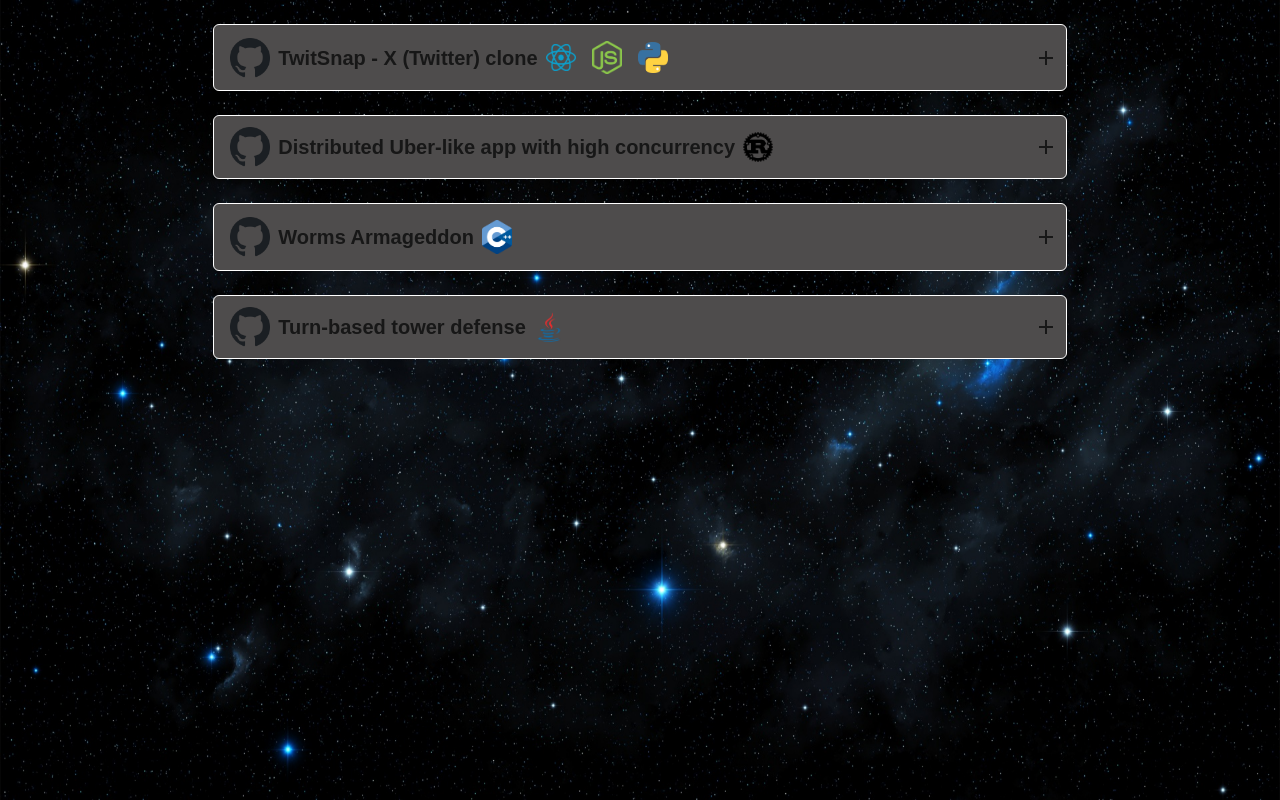
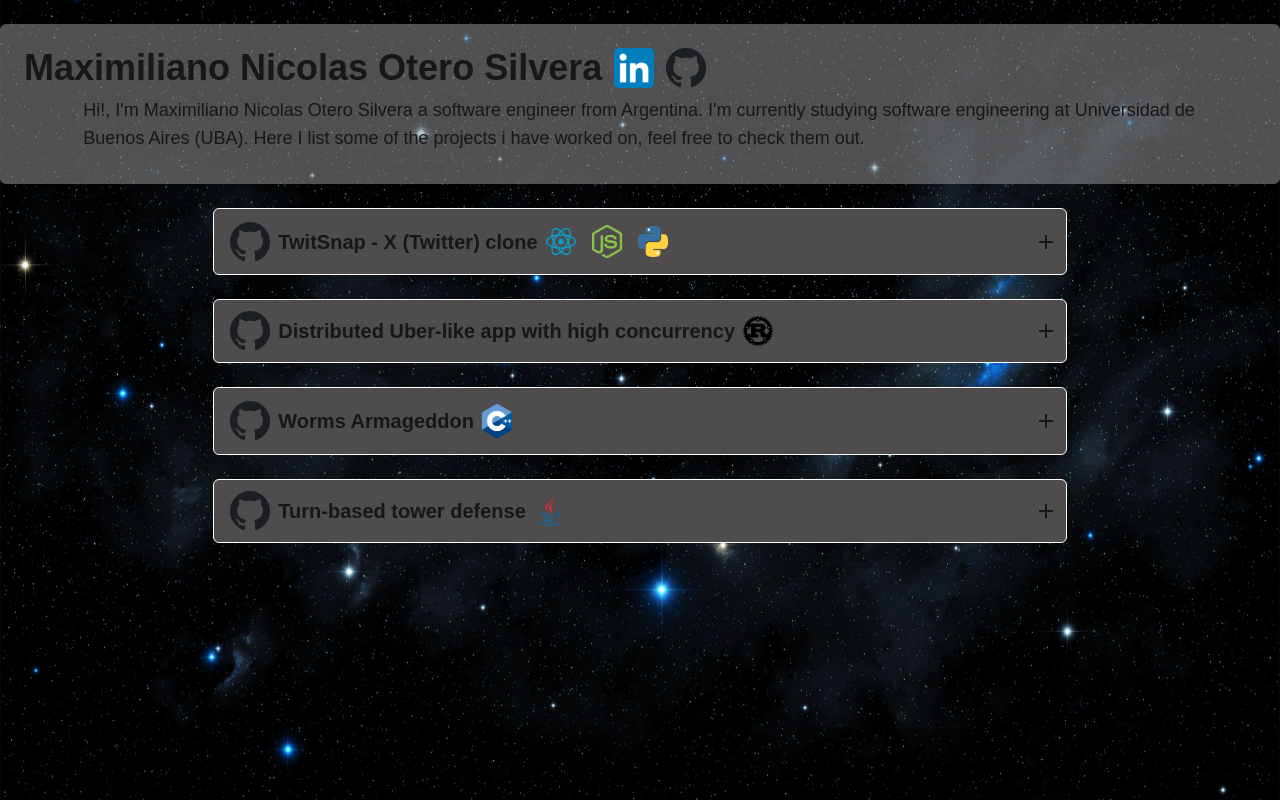
Before and after one commit to MaxiOtero6/web-portfolio, a Next.js app: page / in a window 1280 px wide. Built offline with nearby package versions, Linux system fonts and the light colour scheme.

Commit message:
feat: add about me About me, LinkedIn and Github href

```diff
--- a/src/app/page.tsx
+++ b/src/app/page.tsx
@@ -1,10 +1,54 @@
 import projects from "@/data/projects";
 import ProjectCard from "@/components/projectCard";
+import Image from "next/image";
+import linkedinLogo from "@/assets/images/linkedin.png";
+import githubLogo from "@/assets/images/github.png";
 
 export default function Home() {
+	const linkedinLink =
+		"https://www.linkedin.com/in/maximiliano-nicolas-otero-silvera-b223201b2";
+
+	const githubLink = "https://github.com/MaxiOtero6";
+
+	const aboutMe = `
+		Hi!, I'm Maximiliano Nicolas Otero Silvera a software engineer from Argentina.
+		I'm currently studying software engineering at Universidad de Buenos Aires (UBA).
+		Here I list some of the projects i have worked on, feel free to check them out.
+	`;
+
 	return (
 		<div className="flex place-items-center flex-col pt-6 pb-6">
-			<div className="w-4/6 space-y-6">
+			<div className="w-full bg-[rgb(159,159,159)] bg-opacity-50 p-6 rounded-md flex flex-col">
+				<div className="flex flex-row place-items-center space-x-3">
+					<label className="text-4xl font-bold">
+						Maximiliano Nicolas Otero Silvera
+					</label>
+					<a href={linkedinLink}>
+						<Image
+							src={linkedinLogo}
+							alt="LinkedIn"
+							width={40}
+							height={40}
+						/>
+					</a>
+					<a href={githubLink}>
+						<Image
+							src={githubLogo}
+							alt="LinkedIn"
+							width={40}
+							height={40}
+						/>
+					</a>
+				</div>
+
+				<div className="w-11/12 place-self-center p-2">
+					<label className="text-lg text-justify font-normal">
+						{aboutMe}
+					</label>
+				</div>
+			</div>
+
+			<div className="w-4/6 space-y-6 pt-6">
 				{projects.map((p) => (
 					<ProjectCard key={p.githubUrl} project={p} />
 				))}
```
Also changed, not shown: src/assets/images/linkedin.png (added).
